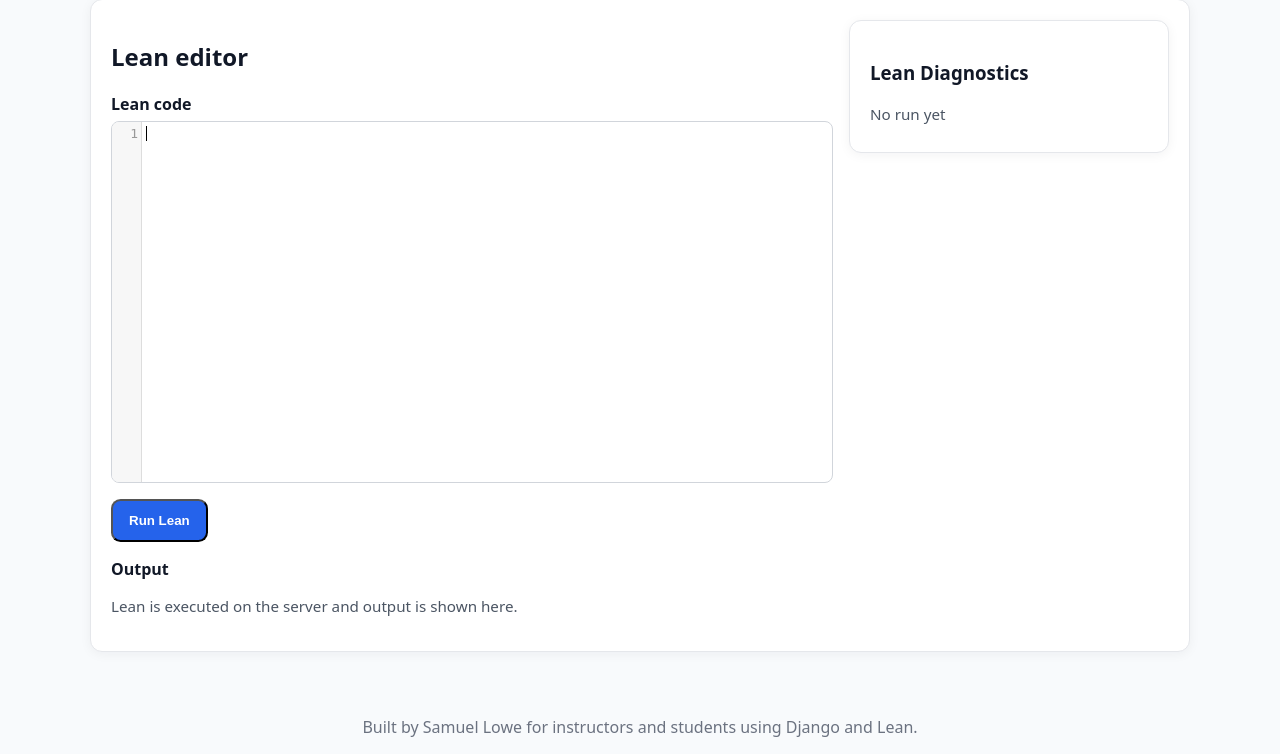
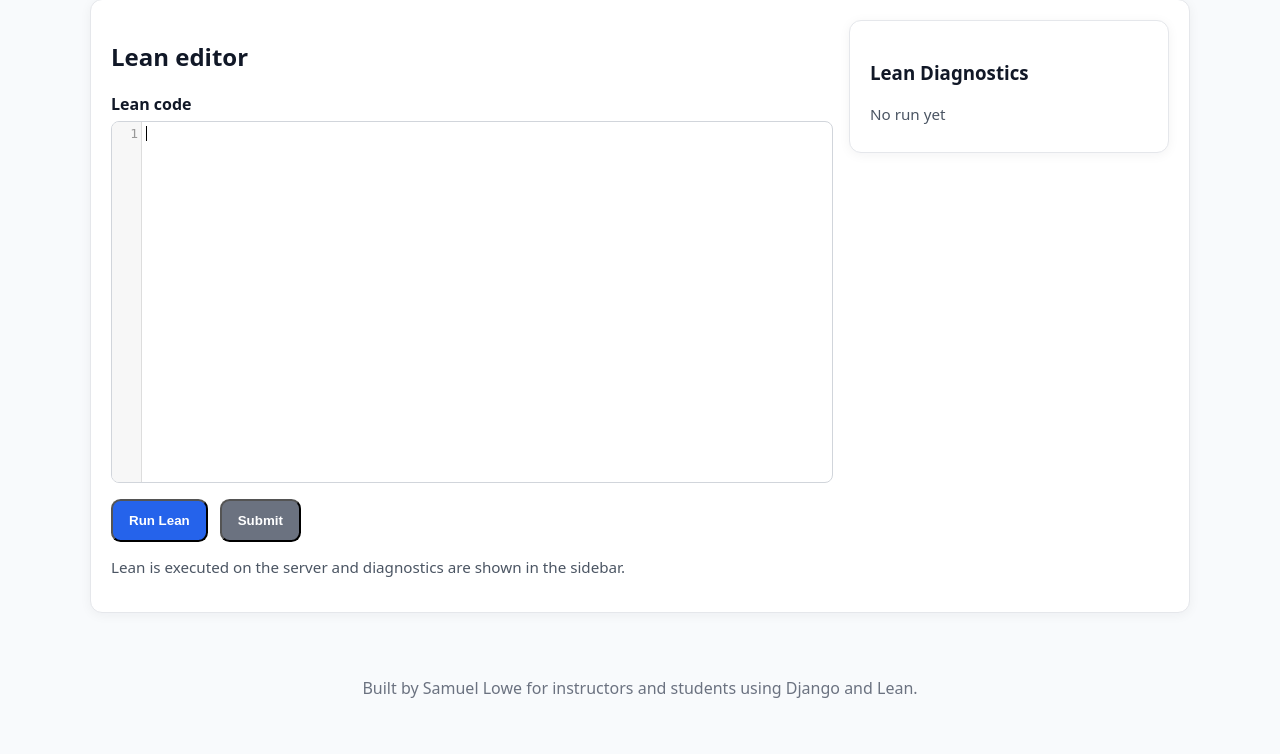
Before and after one commit to samlowe106/Pisa, a Django app: template templates/homework/problem_detail.html in a window 1280 px wide. Shown: the part 437-1191 px from the top of the page. After the commit the page ends 1135 px from the top, so only its background shows below. Run offline with Django 5.2, Linux system fonts and the light colour scheme; the template is opened without the code that fills it, so the values that code supplies are empty.

Commit message:
Removed second output view and re-added Submit button

```diff
--- a/templates/homework/problem_detail.html
+++ b/templates/homework/problem_detail.html
@@ -76,11 +76,9 @@
 
     async function runLean() {
         const code = leanEditor ? leanEditor.getValue() : document.getElementById('lean-code').value;
-        const output = document.getElementById('lean-output');
         const status = document.getElementById('lean-status');
         const diagnostics = document.getElementById('lean-diagnostics');
 
-        output.textContent = 'Running Lean...';
         status.textContent = 'Running';
         diagnostics.textContent = '';
 
@@ -97,7 +95,6 @@
 
         if (!response.ok) {
             const msg = 'Unable to run Lean. Server returned ' + response.status;
-            output.textContent = msg;
             status.textContent = 'Error';
             diagnostics.textContent = msg;
             return;
@@ -105,37 +102,61 @@
 
         const data = await response.json();
         if (data.error) {
-            output.textContent = data.error;
             status.textContent = 'Error';
             diagnostics.textContent = data.error;
             return;
         }
 
-        // Show raw output
-        if (data.returncode === 0) {
-            output.textContent = data.stdout || data.stderr || 'Lean ran with no errors :)';
-        } else {
-            output.textContent = data.stdout || data.stderr || 'Lean finished with exit code ' + data.returncode;
-        }
-
-        // Update status
         status.textContent = data.returncode === 0 ? 'OK' : 'Failed (exit ' + data.returncode + ')';
 
-        // Parse stderr/stdout for useful diagnostics lines
         const combined = (data.stderr || '') + '\n' + (data.stdout || '');
         const lines = combined.split(/\r?\n/).filter(Boolean);
-
-        // Simple heuristic: show lines that contain 'error' or 'warning' or start with '!' or 'error:'
         const important = lines.filter(l => /error|warning|\b!\b|\berror:/i.test(l));
 
         if (important.length > 0) {
             diagnostics.textContent = important.join('\n');
         } else if (lines.length > 0) {
-            // otherwise show the last few lines
             diagnostics.textContent = lines.slice(-20).join('\n');
         } else {
-            diagnostics.textContent = 'No diagnostics produced.';
+            diagnostics.textContent = data.returncode === 0 ? 'Lean ran with no errors :)' : 'No diagnostics produced.';
         }
+    }
+
+    async function submitSolution() {
+        const code = leanEditor ? leanEditor.getValue() : document.getElementById('lean-code').value;
+        const status = document.getElementById('lean-status');
+        const diagnostics = document.getElementById('lean-diagnostics');
+
+        status.textContent = 'Submitting';
+        diagnostics.textContent = '';
+
+        const formData = new FormData();
+        formData.append('code', code);
+
+        const response = await fetch("{% url 'homework:problem_submit' pk=problem.pk %}", {
+            method: 'POST',
+            headers: {
+                'X-CSRFToken': document.querySelector('[name=csrfmiddlewaretoken]').value,
+            },
+            body: formData,
+        });
+
+        if (!response.ok) {
+            const msg = 'Unable to submit. Server returned ' + response.status;
+            status.textContent = 'Error';
+            diagnostics.textContent = msg;
+            return;
+        }
+
+        const data = await response.json();
+        if (data.error) {
+            status.textContent = 'Error';
+            diagnostics.textContent = data.error;
+            return;
+        }
+
+        status.textContent = data.status || 'Submitted';
+        diagnostics.textContent = data.result || 'Submission completed.';
     }
 </script>
 {% endblock %}
@@ -180,13 +201,12 @@
                         Code highlighting failed to load. The editor will still work as a plain textarea. Please refresh the page or check your browser console/network tab for blocked resources.
                     </div>
                 </div>
-                <button class="button" type="submit">Run Lean</button>
+                <div style="display: flex; gap: 0.75rem; flex-wrap: wrap;">
+                    <button class="button" type="submit">Run Lean</button>
+                    <button class="button secondary" type="button" onclick="submitSolution();">Submit</button>
+                </div>
             </form>
-            <div class="field" style="margin-top:1rem;">
-                <label for="lean-output">Output</label>
-                <pre id="lean-output"></pre>
-            </div>
-            <p class="meta">Lean is executed on the server and output is shown here.</p>
+            <p class="meta">Lean is executed on the server and diagnostics are shown in the sidebar.</p>
         </div>
 
         <aside style="min-width: 280px;">
```
